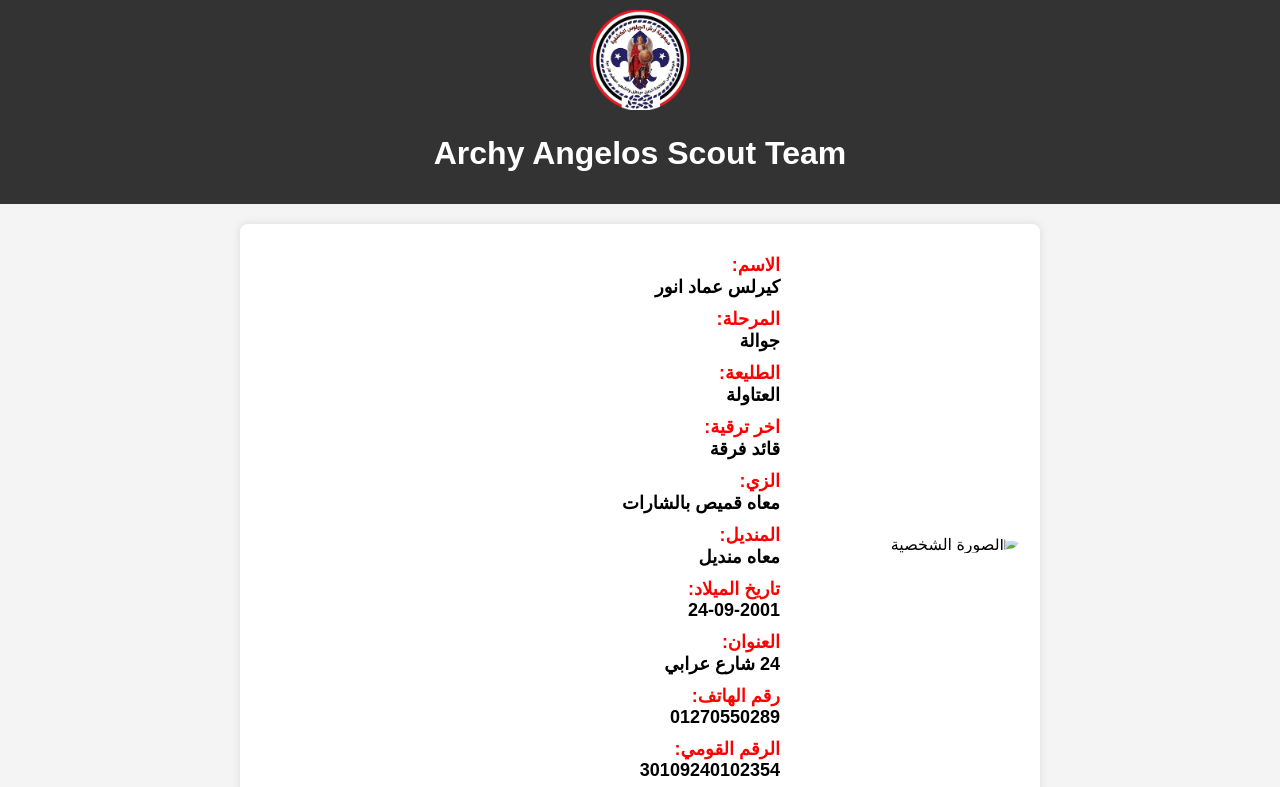
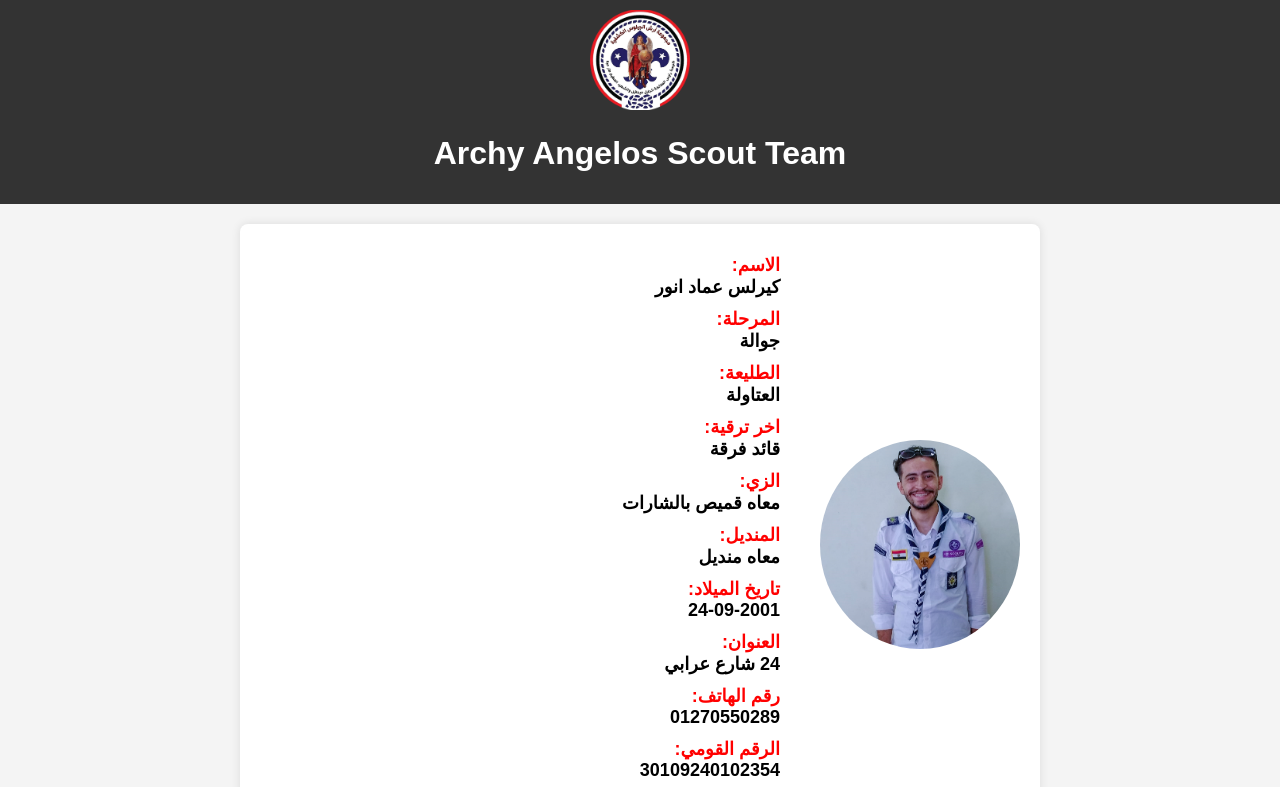
Before and after one commit to A-A-S-IT-Dev/-kiroulos-Emad-profile2024-2025, a plain HTML site: page index.html in a window 1280 px wide. Shown: the top 787 px of the page. Drawn offline with Linux system fonts and the light colour scheme.

Commit message:
index.html

```diff
--- a/index.html
+++ b/index.html
@@ -15,7 +15,7 @@
     </div>
     <div class="profile-container">
         <div class="profile-photo">
-            <img src="ima logo.png" alt="الصورة الشخصية">
+            <img src="كيرلس عماد انور.png" alt="الصورة الشخصية">
         </div>
         <div class="profile-details">
             <p><strong>الاسم:</strong> كيرلس عماد انور</p>
```
